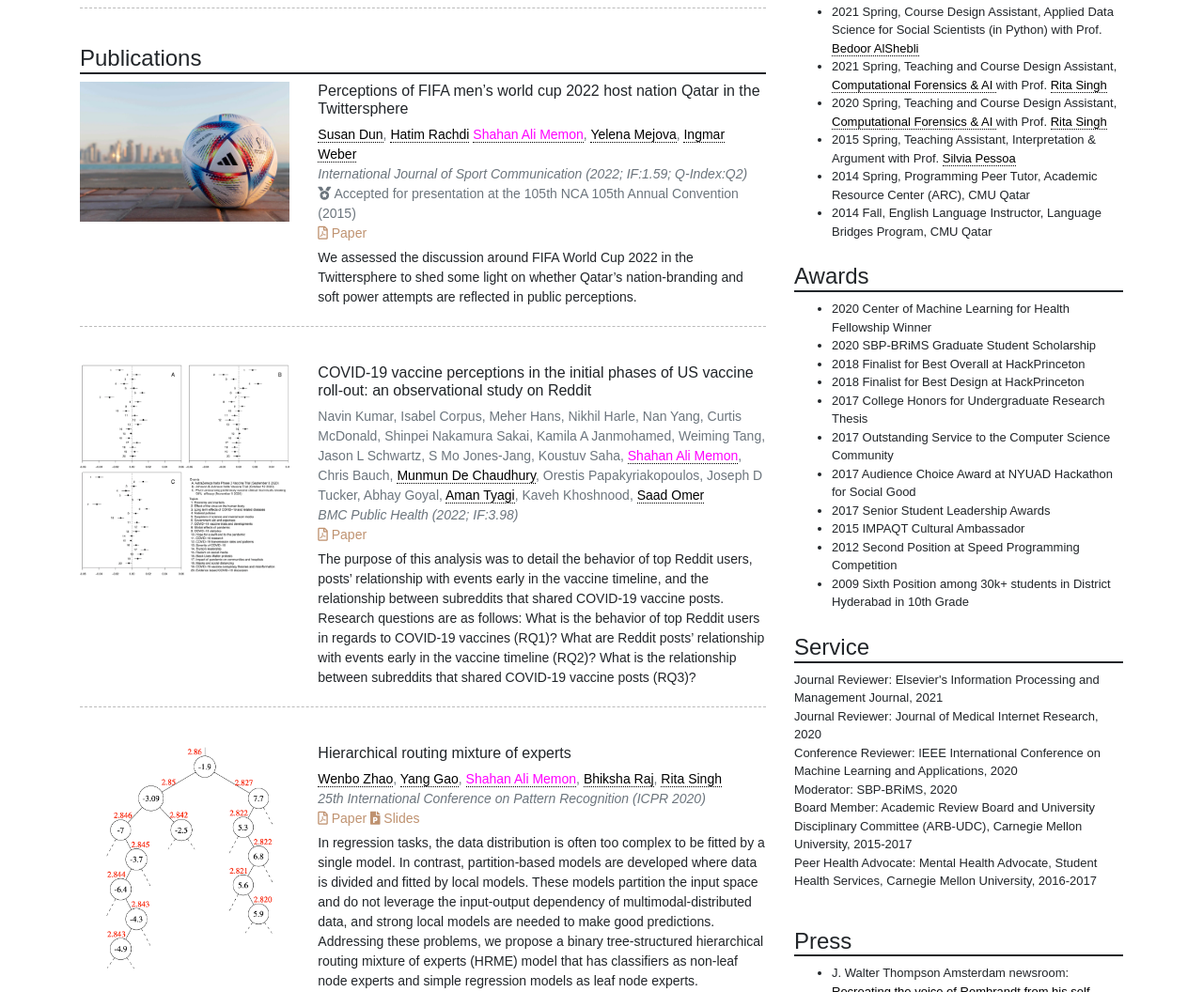
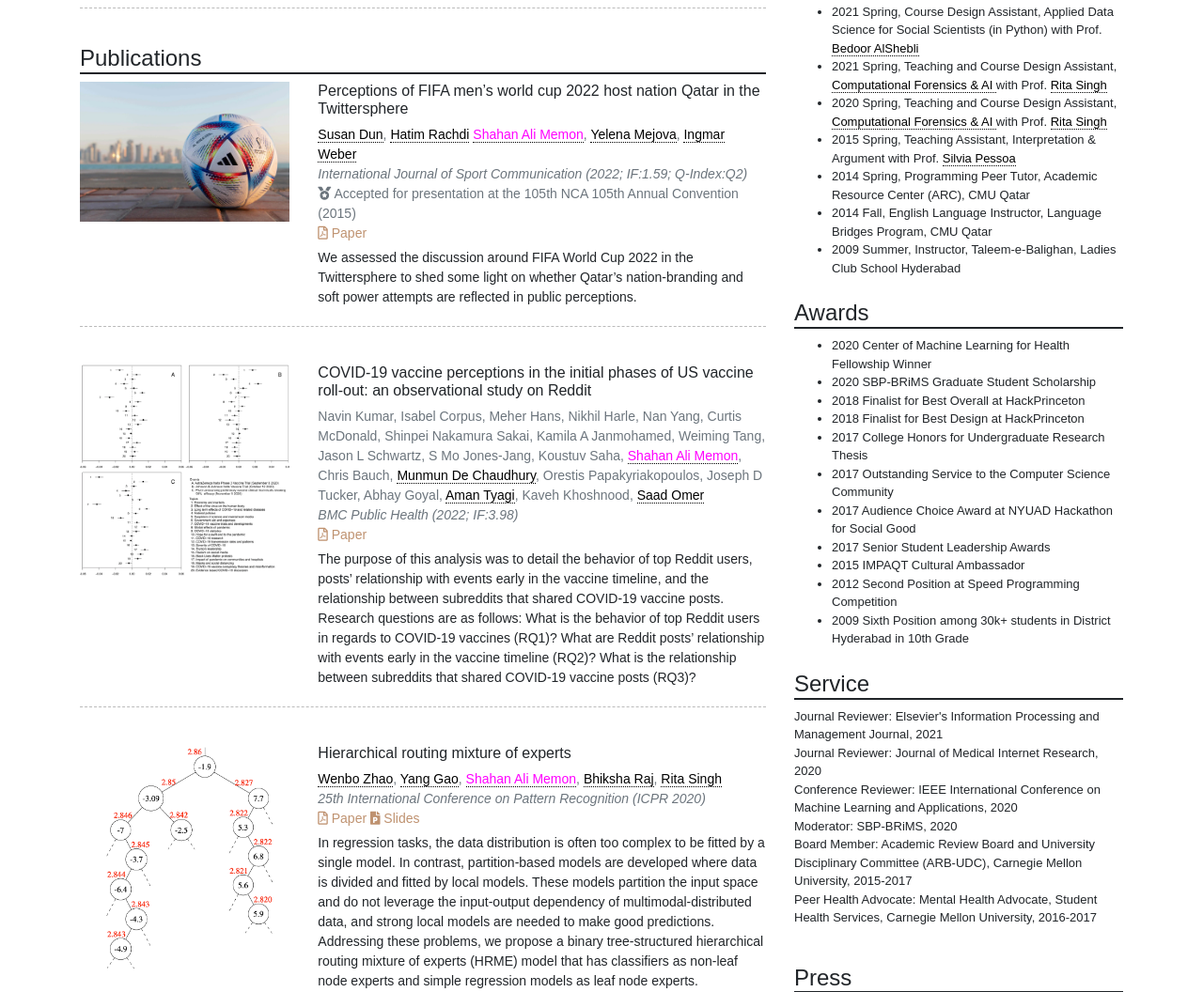
Before and after one commit to samemon/samemon.github.io, a plain HTML site: page index.html in a window 1280 px wide. Shown: the part 1473-2529 px from the top of the page at 94% size. Drawn offline with nearby package versions, Linux system fonts and the light colour scheme; some icons are missing.

Commit message:
Added taleem-e-balighan

```diff
--- a/index.html
+++ b/index.html
@@ -841,6 +841,7 @@
                     <li>2015 Spring, Teaching Assistant, Interpretation & Argument with Prof. <a href="https://www.qatar.cmu.edu/directory/silvia-pessoa/">Silvia Pessoa</a></li>
                     <li>2014 Spring, Programming Peer Tutor, Academic Resource Center (ARC), CMU Qatar</li>
                     <li>2014 Fall, English Language Instructor, Language Bridges Program, CMU Qatar</li>
+                    <li>2009 Summer, Instructor, Taleem-e-Balighan, Ladies Club School Hyderabad</li>
                 </ul>
 				<br/>
 
```
